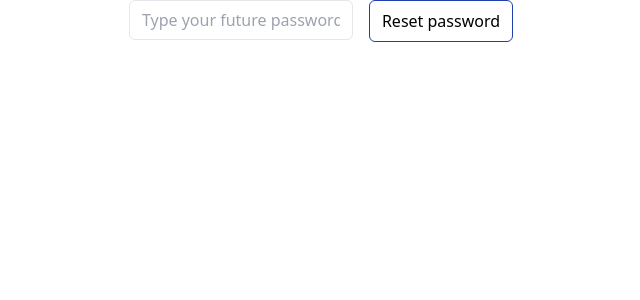
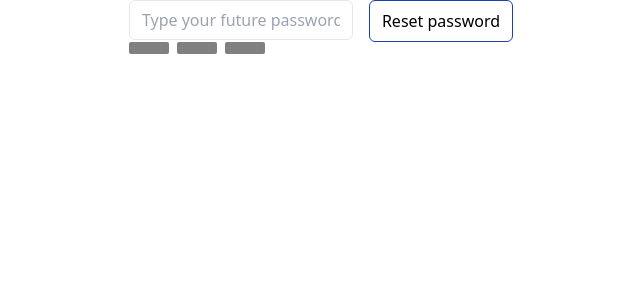
Before and after one commit to Vladyslav-Bekesh/USENSE-password, an Angular app: page / in a window 1280 px wide. Shown: the top 300 px of the page, without its empty margins (319-959 px from the left). Built offline with nearby package versions, Linux system fonts and the light colour scheme.

Commit message:
back too style.background-color

```diff
--- a/src/app/components/password-strength/password-strength.component.html
+++ b/src/app/components/password-strength/password-strength.component.html
@@ -1,7 +1,7 @@
 <div class="flex flex-row">
   <ul class="m-0 p-0 align-baseline gap-2 grid grid-cols-3 w-224">
-    <li class="m-0 rounded-sm h-3 w-10 " [class]="bar0"></li>
-    <li class="m-0 rounded-sm h-3 w-10" [class]="bar1"></li>
-    <li class="m-0 rounded-sm h-3 w-10" [class]="bar2"></li>
+    <li class="m-0 rounded-sm h-3 w-10" [style.background-color]="bar0"></li>
+    <li class="m-0 rounded-sm h-3 w-10" [style.background-color]="bar1"></li>
+    <li class="m-0 rounded-sm h-3 w-10" [style.background-color]="bar2"></li>
   </ul>
 </div>
--- a/src/app/components/password-strength/password-strength.component.ts
+++ b/src/app/components/password-strength/password-strength.component.ts
@@ -13,18 +13,18 @@ import {
   templateUrl: './password-strength.component.html',
 })
 export class PasswordStrengthComponent implements OnChanges {
+  private gray = 'gray';
+  private red = 'red';
+  private yellow = 'yellow';
+  private green = 'green';
+
   bar0: string = '';
   bar1: string = '';
   bar2: string = '';
 
   @Input() public passwordToCheck: string = '';
 
-  @Output() passwordStrength = new EventEmitter<boolean>();
-
-  private gray = 'bg-gray-400';
-  private red = 'bg-red-600';
-  private yellow = 'bg-yellow-500';
-  private green = 'bg-green-600';
+  constructor() { }
 
   private colors = [this.red, this.yellow, this.green];
 
@@ -67,8 +67,11 @@ export class PasswordStrengthComponent implements OnChanges {
 
     if (password.length > 0 && password.length <= 7) {
       this.setBarColors(3, this.red);
+      console.log('too short');
     }
+
     if (password.length >= 8) {
+      console.log('cheking...');
       const { index, color } = this.getColor(this.checkStrength(password));
       this.setBarColors(index, color);
     }
```
